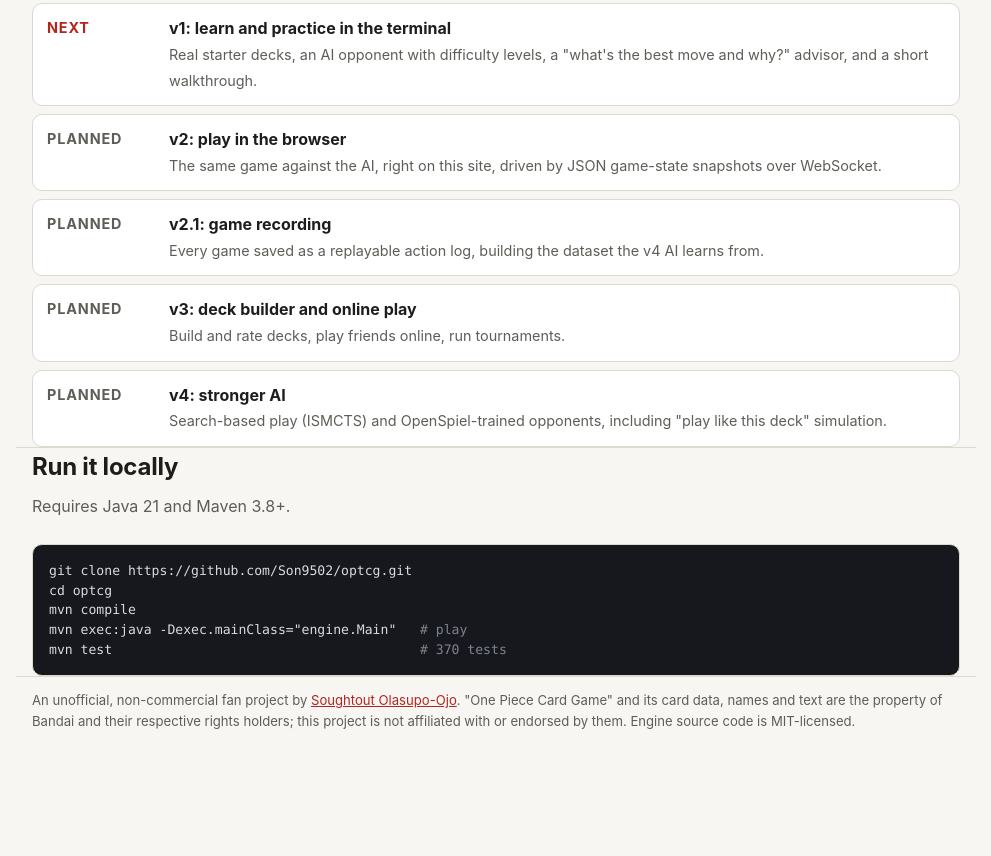
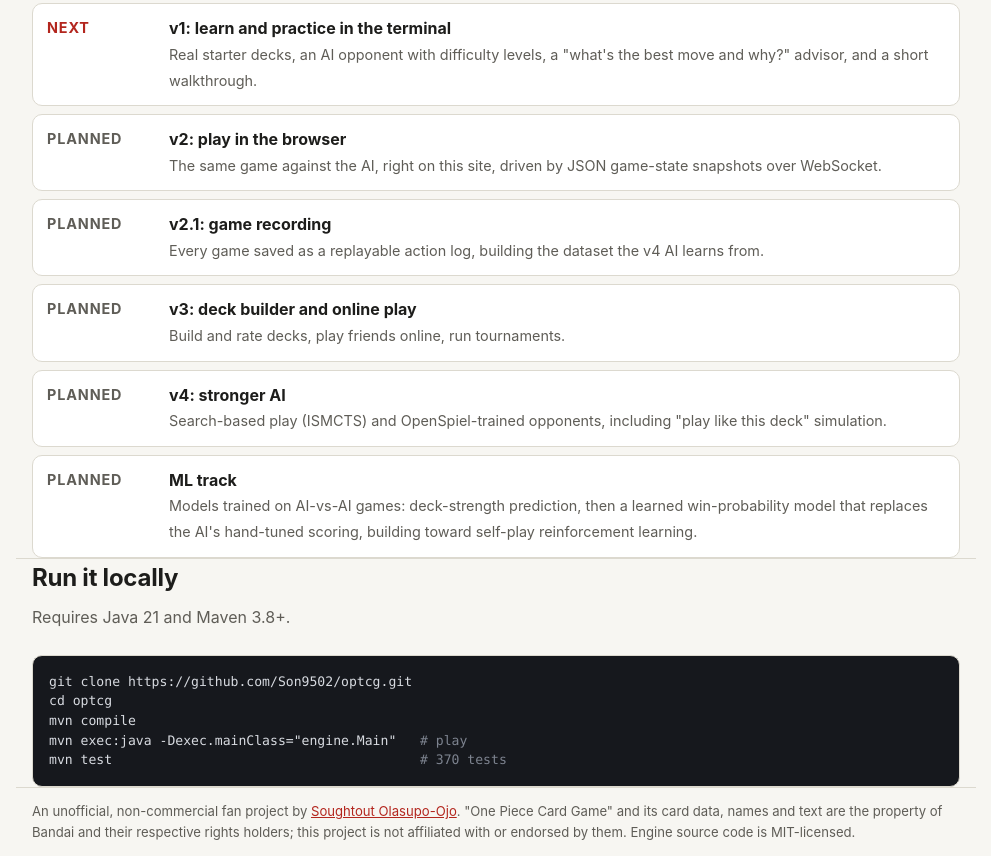
Before and after one commit to Son9502/optcg, a plain HTML site: page docs/index.html in a window 1280 px wide. Shown: the part 3634-4490 px from the top of the page, without its empty margins (144-1135 px from the left). Before the commit the page ends 4380 px from the top, so only its background shows below. Drawn offline with Linux system fonts and the light colour scheme.

Commit message:
edit: ML track and optional LLM features in roadmap; advisor reasons as data
Co-Authored-By: Claude Opus 5.5 <noreply@anthropic.com>

```diff
--- a/docs/index.html
+++ b/docs/index.html
@@ -242,6 +242,7 @@ duration: THIS_TURN</pre>
     <li><span class="tag later">Planned</span><div><b>v2.1: game recording</b><span>Every game saved as a replayable action log, building the dataset the v4 AI learns from.</span></div></li>
     <li><span class="tag later">Planned</span><div><b>v3: deck builder and online play</b><span>Build and rate decks, play friends online, run tournaments.</span></div></li>
     <li><span class="tag later">Planned</span><div><b>v4: stronger AI</b><span>Search-based play (ISMCTS) and OpenSpiel-trained opponents, including "play like this deck" simulation.</span></div></li>
+    <li><span class="tag later">Planned</span><div><b>ML track</b><span>Models trained on AI-vs-AI games: deck-strength prediction, then a learned win-probability model that replaces the AI's hand-tuned scoring, building toward self-play reinforcement learning.</span></div></li>
   </ul>
 </section>
 
```
Also changed, not shown: 2 other files.
